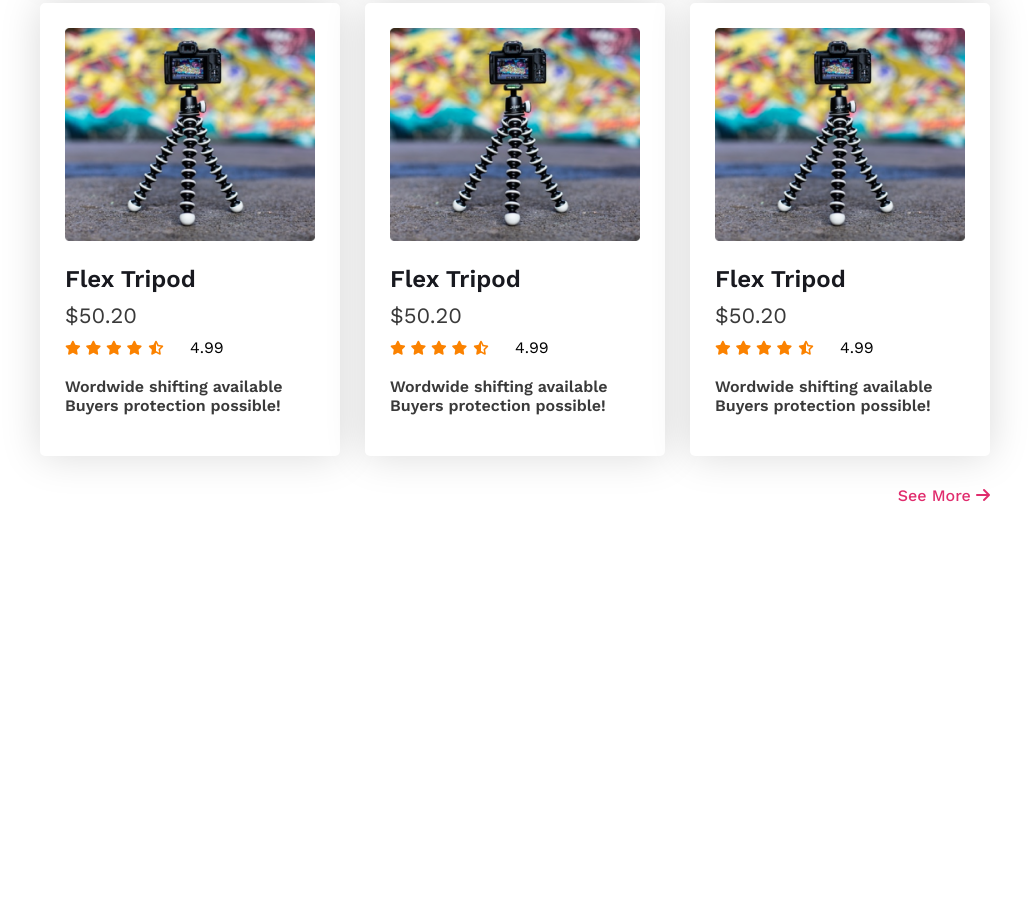
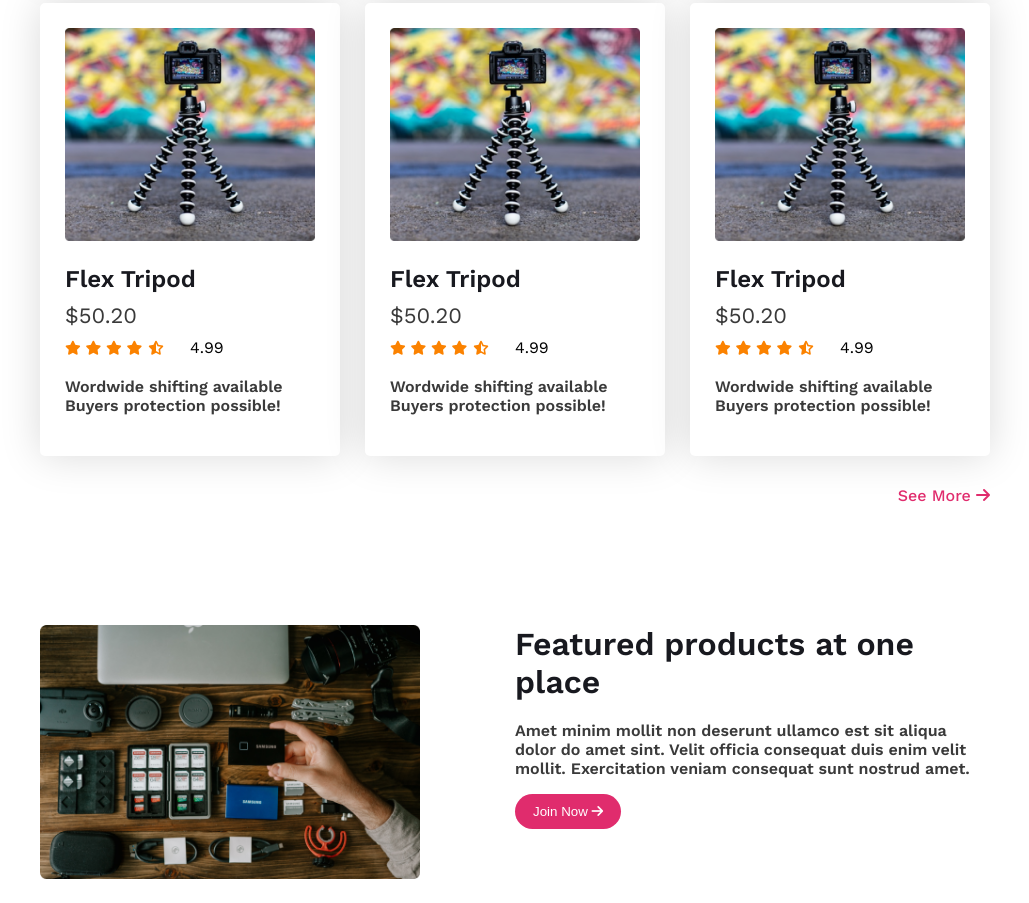
Before and after one commit to sayemRhaman/moduil-ten-task-website, a plain HTML site: page index.html in a window 1280 px wide. Shown: the part 1966-2869 px from the top of the page, without its empty margins (125-1154 px from the left). Before the commit the page ends 2491 px from the top, so only its background shows below. Drawn offline with nearby package versions, Linux system fonts and the light colour scheme.

Commit message:
added features

```diff
--- a/index.html
+++ b/index.html
@@ -258,7 +258,7 @@
 
           </section>
 
-      <!----------------feature
+      <!----------------feature----------------->
           <section class="feature">
                     <div class="features">
 
@@ -271,12 +271,13 @@
                                <p class="disc">
                                  Amet minim mollit non deserunt ullamco est sit aliqua dolor do amet sint. Velit officia consequat duis enim velit mollit. Exercitation veniam consequat sunt nostrud amet.
                                </p>
+                               <button class="btn">Join Now <i class="fa-solid fa-arrow-right"></i></button>
                           </div>
 
 
                     </div>
           </section>
------------------>
+
     </main>
 
 
--- a/style.css
+++ b/style.css
@@ -154,6 +154,37 @@ main{
     font-size: 16px;
     font-weight: 500;
 }
+/*-------------features-----------------*/
+
+
+.feature{
+    margin-top:80px;
+    padding:20px 165px;
+}
+.features{
+   display: flex;
+   justify-content: space-between;
+   gap:10%;
+}
+.features-text h1{
+    font-size: 2rem;
+    font-weight: 600;
+    color:#18191F;
+}
+.features-text{
+    width: 50%;
+}
+
+.features-img{
+    width: 40%;
+}
+.features-img img{
+    width: 100%;
+}
+
+
+
+
 
 
 
```
